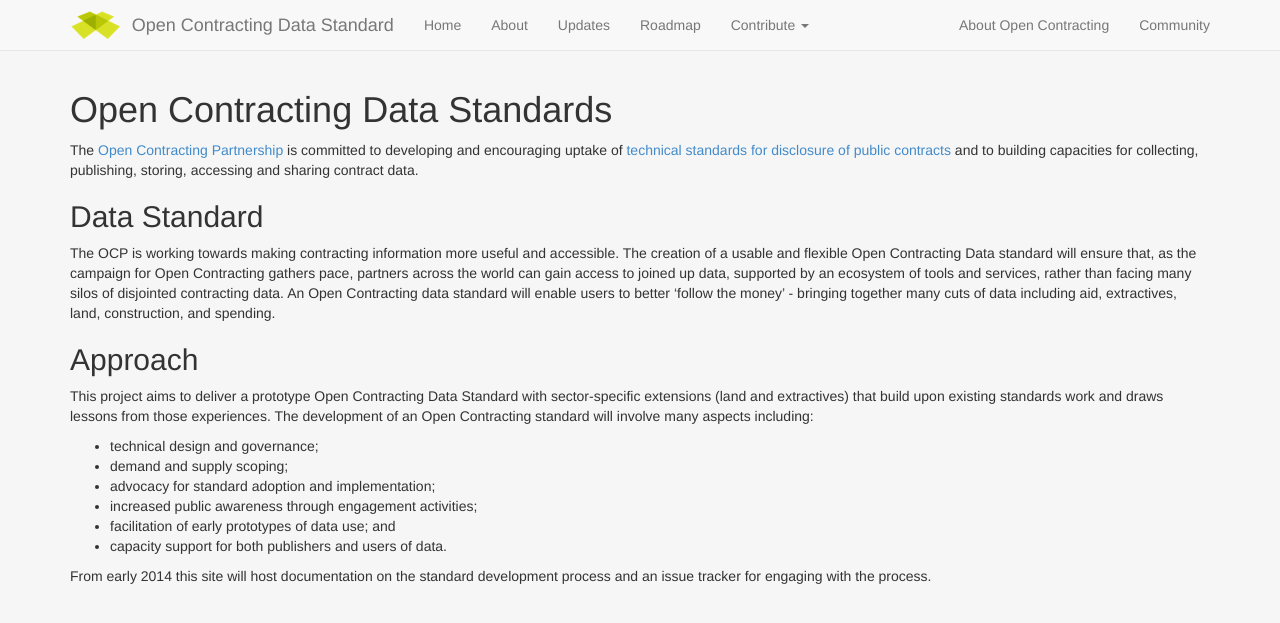
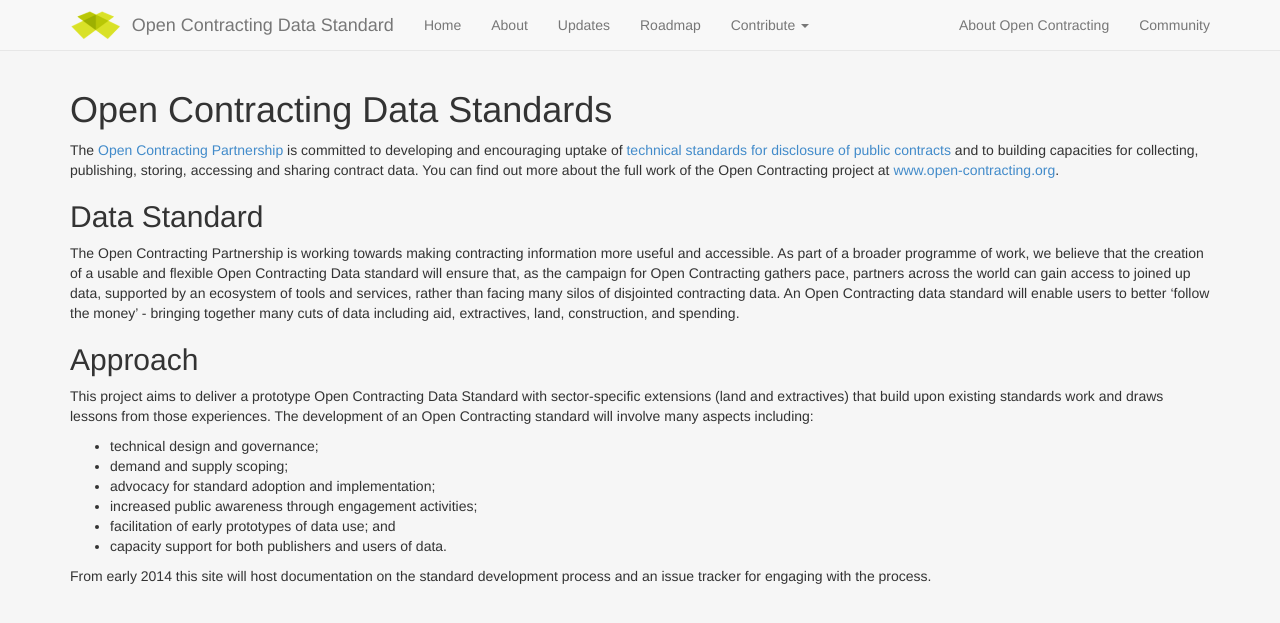
Before and after one commit to open-contracting/open-contracting.github.io, a Jekyll site: the page built from about.md, in a window 1280 px wide and 900 px high. Shown: the top 623 px of the window. Built offline with Jekyll 4.4.1, drawn with Linux system fonts in a browser that asks for light colours; nearby versions of some CDN libraries; Markdown is read by kramdown in place of the engine named in the settings.

```diff
--- a/_layouts/default.html
+++ b/_layouts/default.html
@@ -48,7 +48,7 @@
             <li class="dropdown">
               <a href="#" class="dropdown-toggle" data-toggle="dropdown">Contribute <b class="caret"></b></a>
               <ul class="dropdown-menu">
-                <li><a href="{{site.baseurl}}contribute/register.html">Register your interet</a></li>
+                <li><a href="{{site.baseurl}}contribute/register.html">Register your interest</a></li>
                 <li><a href="{{site.baseurl}}contribute.html">Contribute</a></li>
                 <li><a href="https://github.com/open-contracting/process-documentation/issues">Issue tracker</a></li>
                 <li><a href="http://pro-act.org/group/data-standards">Discussion group</a></li>
--- a/about.md
+++ b/about.md
@@ -5,10 +5,10 @@ title: About the Open Contracting Data Standard project
 
 # Open Contracting Data Standards
 
-The [Open Contracting Partnership](http://www.open-contracting.org/) is committed to developing and encouraging uptake of [technical standards for disclosure of public contracts](http://www.open-contracting.org/open_contracting_data_standards) and to building capacities for collecting, publishing, storing, accessing and sharing contract data.
+The [Open Contracting Partnership](http://www.open-contracting.org/) is committed to developing and encouraging uptake of [technical standards for disclosure of public contracts](http://www.open-contracting.org/open_contracting_data_standards) and to building capacities for collecting, publishing, storing, accessing and sharing contract data. You can find out more about the full work of the Open Contracting project at [www.open-contracting.org](http://www.open-contracting.org).
 
 ## Data Standard
-The OCP is working towards making contracting information more useful and accessible. The creation of a usable and flexible Open Contracting Data standard will ensure that, as the campaign for Open Contracting gathers pace, partners across the world can gain access to joined up data, supported by an ecosystem of tools and services, rather than facing many silos of disjointed contracting data. An Open Contracting data standard will enable users to better ‘follow the money’ - bringing together many cuts of data including aid, extractives, land, construction, and spending.
+The Open Contracting Partnership is working towards making contracting information more useful and accessible. As part of a broader programme of work,  we believe that the creation of a usable and flexible Open Contracting Data standard will ensure that, as the campaign for Open Contracting gathers pace, partners across the world can gain access to joined up data, supported by an ecosystem of tools and services, rather than facing many silos of disjointed contracting data. An Open Contracting data standard will enable users to better ‘follow the money’ - bringing together many cuts of data including aid, extractives, land, construction, and spending.
 
 ## Approach
 This project aims to deliver a prototype Open Contracting Data Standard with sector-specific extensions (land and extractives) that build upon existing standards work and draws lessons from those experiences. The development of an Open Contracting standard will involve many aspects including:
```
Also changed, not shown: contribute/register.html (+7 -9 lines).
